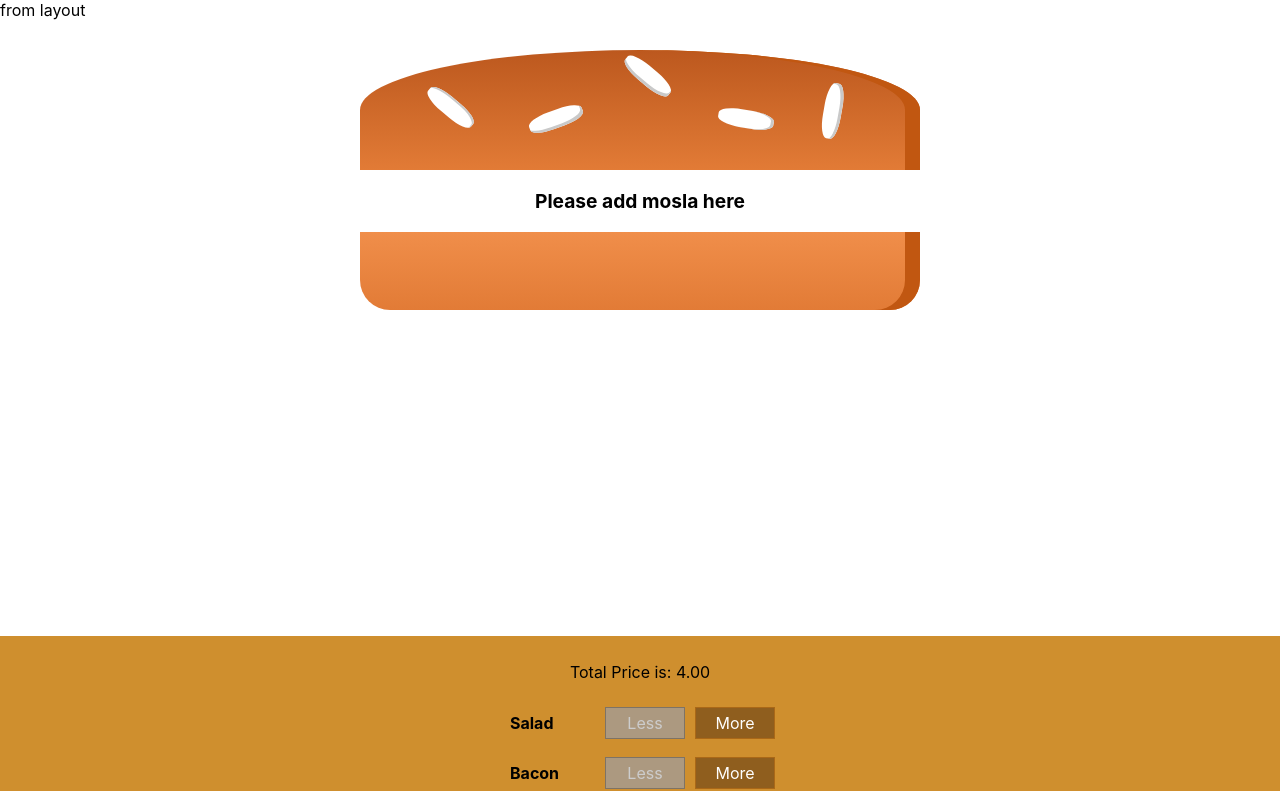
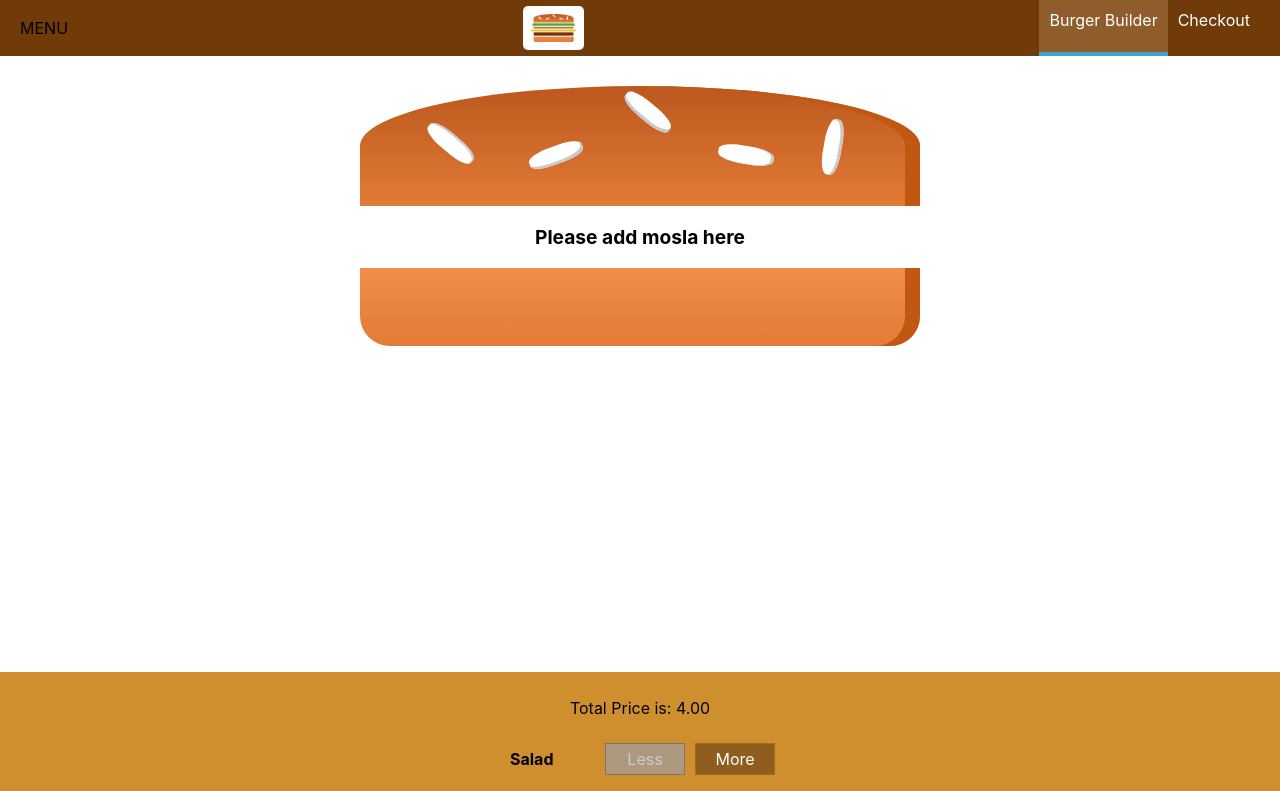
Before and after one commit to sayalok/react-burgerapp, a React (Create React App) app: page / in a window 1280 px wide. Shown: the top 791 px of the page. Built offline with nearby package versions, Linux system fonts and the light colour scheme.

Commit message:
add logo nav

```diff
--- a/src/components/Layout/Layout.css
+++ b/src/components/Layout/Layout.css
@@ -1,3 +1,3 @@
 .content {
-    margin-top: 16px;
+    margin-top: 72px;
 }
--- a/src/components/Layout/Layout.js
+++ b/src/components/Layout/Layout.js
@@ -2,10 +2,11 @@
 
 import Aux from '../../hoc/Aux'
 import './Layout.css'
+import Toolbar from '../Navigation/Toolbar/Toolbar';
 
 const layout = ( props ) => (
     <Aux>
-        <div>from layout </div>
+        <Toolbar></Toolbar>
         <main className="content">
             {props.children}
         </main>
--- /dev/null
+++ b/src/components/Logo/Logo.css
@@ -0,0 +1,11 @@
+.Logo{
+    background-color: #fff;
+    padding: 8px;
+    height: 80%;
+    box-sizing: border-box;
+    border-radius: 5px;
+}
+
+.Logo img {
+    height: 100%;
+}
--- /dev/null
+++ b/src/components/Logo/Logo.js
@@ -0,0 +1,12 @@
+import React from 'react';
+
+import burgerLogo from '../../assets/images/burger-logo.png';
+import './Logo.css'
+
+const Logo  = (props) => (
+    <div className="Logo">
+        <img src={burgerLogo} alt="Burger App"/>
+    </div>
+)
+
+export default Logo
--- /dev/null
+++ b/src/components/Navigation/NavigationItems/NavigationItem/NavigationItem.css
@@ -0,0 +1,29 @@
+.NavigationItem {
+    margin: 0;
+    box-sizing: border-box;
+    display: flex;
+    height: 100%;
+    align-items: center;
+}
+.NavigationItem a {
+    color: #fff;
+    text-decoration: none;
+    height: 100%;
+    padding: 10px 10px;
+    border-bottom: 4px solid transparent;
+    box-sizing: border-box;
+    display: block;
+}
+
+.NavigationItem a:hover {
+
+}
+.NavigationItem a:active {
+
+}
+.NavigationItem a.active {
+    background-color: #8F5C2C;
+    border-bottom: 4px solid #40A4C8;
+    color: #fff;
+
+}
--- /dev/null
+++ b/src/components/Navigation/NavigationItems/NavigationItem/NavigationItem.js
@@ -0,0 +1,15 @@
+import React from 'react';
+import './NavigationItem.css'
+
+
+const NavigationItem  = (props) => (
+    <li className="NavigationItem">
+        <a
+            href={props.link}
+            className={props.active ? 'active' : null}>
+            {props.children}
+        </a>
+    </li>
+)
+
+export default NavigationItem
--- /dev/null
+++ b/src/components/Navigation/NavigationItems/NavigationItems.css
@@ -0,0 +1,8 @@
+.NavigationItems {
+    margin: 0;
+    padding: 0;
+    list-style: none;
+    display: flex;
+    align-items: center;
+    height: 100%;
+}
--- /dev/null
+++ b/src/components/Navigation/NavigationItems/NavigationItems.js
@@ -0,0 +1,13 @@
+import React from 'react';
+import './NavigationItems.css'
+import NavigationItem from './NavigationItem/NavigationItem';
+
+
+const NavigationItems  = (props) => (
+    <ul className="NavigationItems">
+        <NavigationItem link="/" active>Burger Builder</NavigationItem>
+        <NavigationItem link="/">Checkout</NavigationItem>
+    </ul>
+)
+
+export default NavigationItems
--- /dev/null
+++ b/src/components/Navigation/Toolbar/Toolbar.css
@@ -0,0 +1,17 @@
+.Toolbar {
+    height: 56px;
+    width: 100%;
+    position: fixed;
+    top: 0;
+    left: 0;
+    background-color: #703B09;
+    display: flex;
+    justify-content: space-between;
+    align-items: center;
+    padding: 0 20px;
+    box-sizing: border-box;
+    z-index: 90;
+}
+.Toolbar nav {
+    height: 100%;
+}
--- /dev/null
+++ b/src/components/Navigation/Toolbar/Toolbar.js
@@ -0,0 +1,16 @@
+import React from 'react';
+import './Toolbar.css'
+import Logo from '../../Logo/Logo';
+import NavigationItems from '../NavigationItems/NavigationItems';
+
+const Toolbar  = (props) => (
+    <header className="Toolbar">
+        <div>MENU</div>
+        <Logo/>
+        <nav>
+            <NavigationItems/>
+        </nav>
+    </header>
+)
+
+export default Toolbar
```
Also changed, not shown: src/assets/images/burger-logo.png (added), 1 other file (tests, documents, lock files or other folders).
